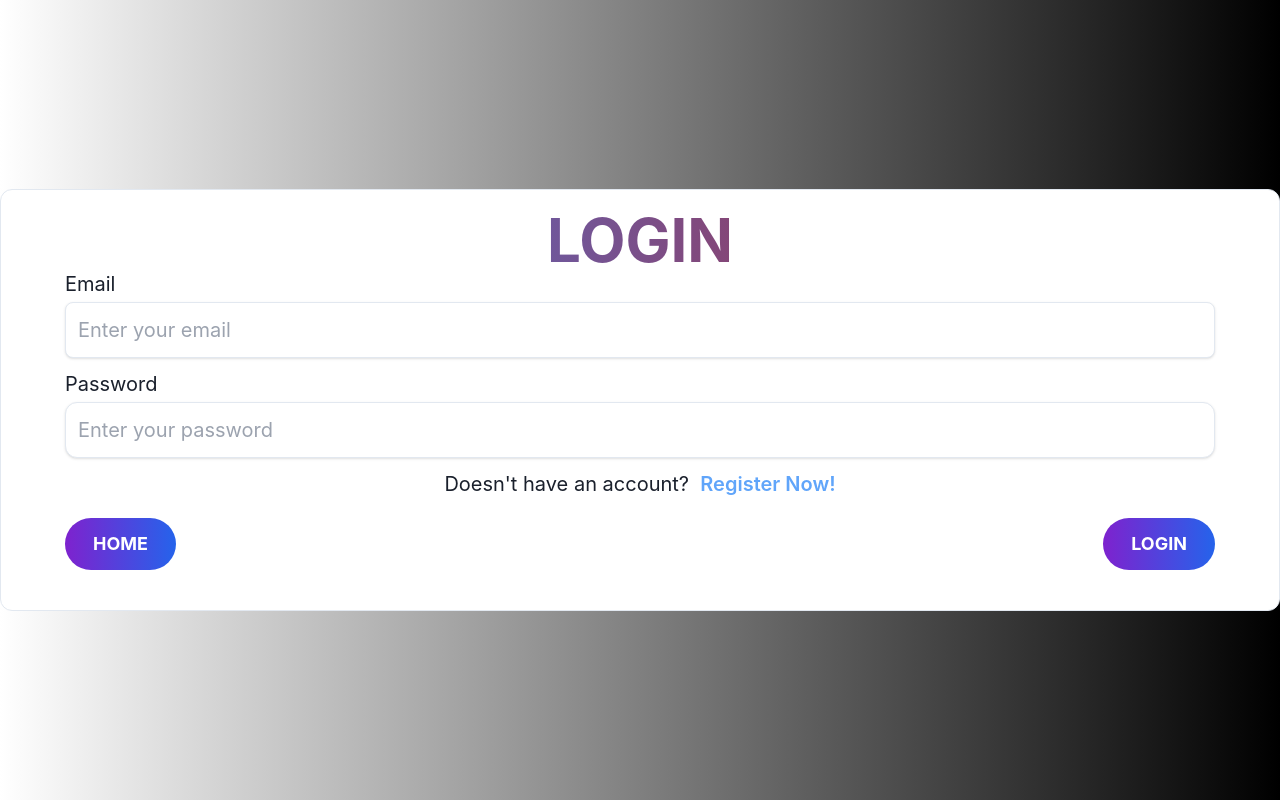
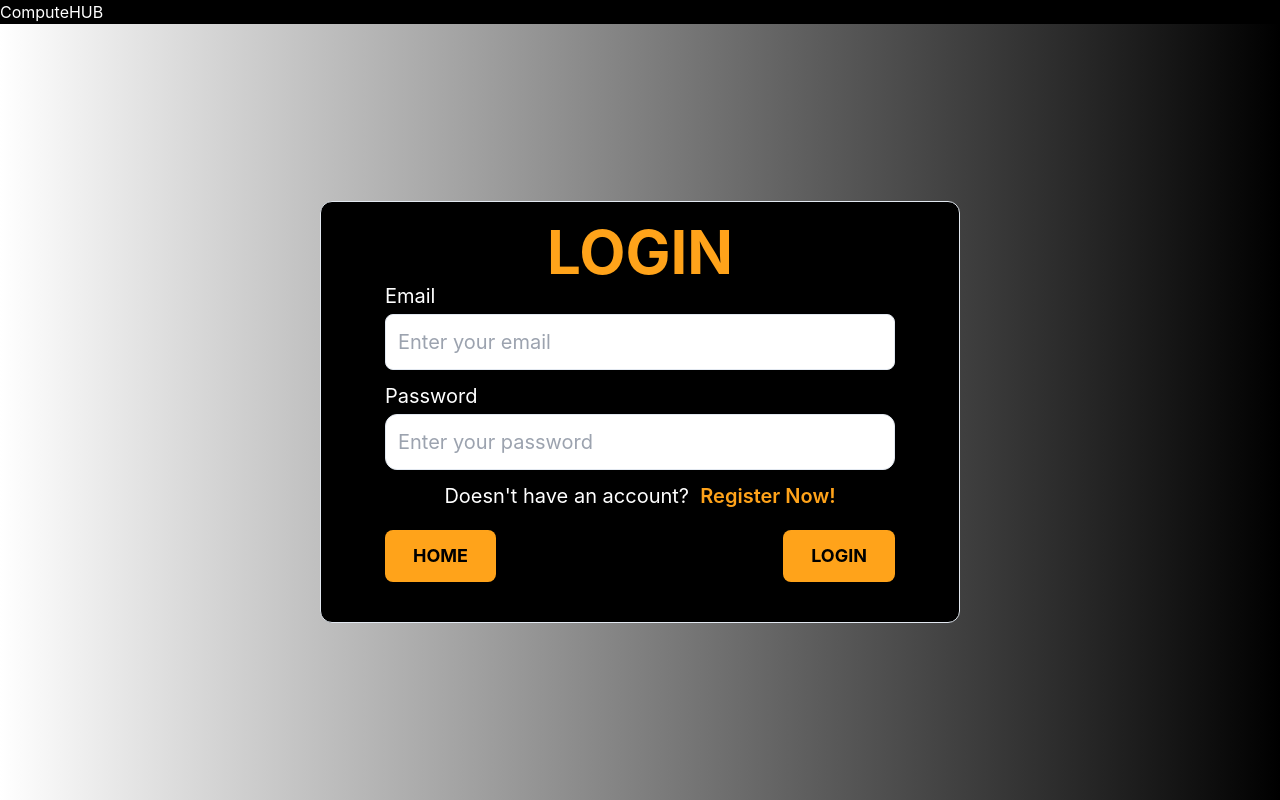
Before and after one commit to ReyKeyS/ComputeHub-frontend, a React (Vite) app: page /login in a window 1280 px wide. Built offline with nearby package versions, Linux system fonts and the light colour scheme.

Commit message:
tambah tailwind.config.js + tampilan login

```diff
--- a/src/pages/LoginPage.jsx
+++ b/src/pages/LoginPage.jsx
@@ -8,21 +8,26 @@ function LoginPage() {
         <Link to="/">
         <button className='w-24 h-10 border rounded-lg m-5'>Back</button>
         </Link> */}
-        <div className='w-screen h-screen flex justify-center bg-gradient-to-r from-white to-black'>
-          <div className='bg-white py-5 px-16 w-full m-auto flex flex-col border rounded-xl place-content-center'>
-            <h1 className='text-center font-bold text-6xl bg-gradient-to-r from-blue-500 to-red-700 bg-clip-text text-transparent'>LOGIN</h1>
-            <div className='text-xl mb-1'>Email</div>
+        <div className='w-screen h-screen flex flex-col justify-center bg-gradient-to-r from-white to-black'>
+          <div className='bg-black text-white'>ComputeHUB</div>
+          <div className='bg-black py-5 px-16 w-1/2 m-auto flex flex-col border rounded-xl place-content-center'>
+            {/* <h1 className='text-center font-bold text-6xl bg-gradient-to-r from-blue-500 to-red-700 bg-clip-text text-transparent'>LOGIN</h1> */}
+            <h1 className='text-center font-bold text-6xl text-oranye'>LOGIN</h1>
+            <div className='text-white text-xl mb-1'>Email</div>
             <input type="text" placeholder='Enter your email'  className='mb-3 px-3 py-2 border shadow rounded-lg w-full h-14 text-xl focus:ring-2 focus:ring-blue-500 focus:outline-none'/>
-            <div class="text-xl mb-1">Password</div>
+            <div class="text-white text-xl mb-1">Password</div>
             <input type="password" name="pass" placeholder="Enter your password" class="px-3 py-2 border rounded-xl w-full h-14 text-xl shadow focus:ring-2 focus:ring-blue-500 focus:outline-none"></input>
-            <div class="text-xl text-center mt-3">Doesn't have an account? &nbsp;<a class="font-semibold text-blue-400 duration-500 hover:text-purple-600 hover:duration-500">Register Now!</a></div>
+            {/* <div class="text-xl text-center mt-3">Doesn't have an account? &nbsp;<a class="font-semibold text-blue-400 duration-500 hover:text-purple-600 hover:duration-500">Register Now!</a></div> */}
+            <div class="text-white text-xl text-center mt-3">Doesn't have an account? &nbsp;<a class="font-semibold text-oranye">Register Now!</a></div>
             <div class="flex">
               <Link to="/">
-                <button type="submit" name="home" formaction="index.php" class="my-5 text-lg font-bold mr-auto px-7 py-3 flex text-white rounded-full bg-gradient-to-r from-purple-700 to-blue-600 hover:bg-gradient-to-r hover:from-purple-900 hover:to-blue-800 active:bg-sky-600 focus:ring-4 focus:ring-purple-800">
+                {/* <button type="submit" name="home" formaction="index.php" class="my-5 text-lg font-bold mr-auto px-7 py-3 flex text-white rounded-full bg-gradient-to-r from-purple-700 to-blue-600 hover:bg-gradient-to-r hover:from-purple-900 hover:to-blue-800 active:bg-sky-600 focus:ring-4 focus:ring-purple-800"> */}
+                <button type="submit" name="home" formaction="index.php" class="my-5 text-lg font-bold mr-auto px-7 py-3 flex text-black rounded-lg bg-oranye">
                 HOME
                 </button>
               </Link>
-              <button type="submit" name="login" class="my-5 text-lg font-bold ml-auto px-7 py-3 text-white rounded-full bg-gradient-to-r from-purple-700 to-blue-600 hover:bg-gradient-to-r hover:from-purple-900 hover:to-blue-800 active:bg-sky-600 focus:ring-4 focus:ring-sky-200">LOGIN</button>
+              {/* <button type="submit" name="login" class="my-5 text-lg font-bold ml-auto px-7 py-3 text-white rounded-full bg-gradient-to-r from-purple-700 to-blue-600 hover:bg-gradient-to-r hover:from-purple-900 hover:to-blue-800 active:bg-sky-600 focus:ring-4 focus:ring-sky-200">LOGIN</button> */}
+              <button type="submit" name="login" class="my-5 text-lg font-bold ml-auto px-7 py-3 text-black rounded-lg bg-oranye">LOGIN</button>
             </div>
           </div>
         </div>
--- a/tailwind.config.js
+++ b/tailwind.config.js
@@ -3,7 +3,11 @@ export default {
   content: ["./index.html",
             "./src/**/*.{js,jsx}",],
   theme: {
-    extend: {},
+    extend: {
+      colors:{
+        'oranye':"#ffa31a"
+      }
+    },
   },
   plugins: [],
 }
```
